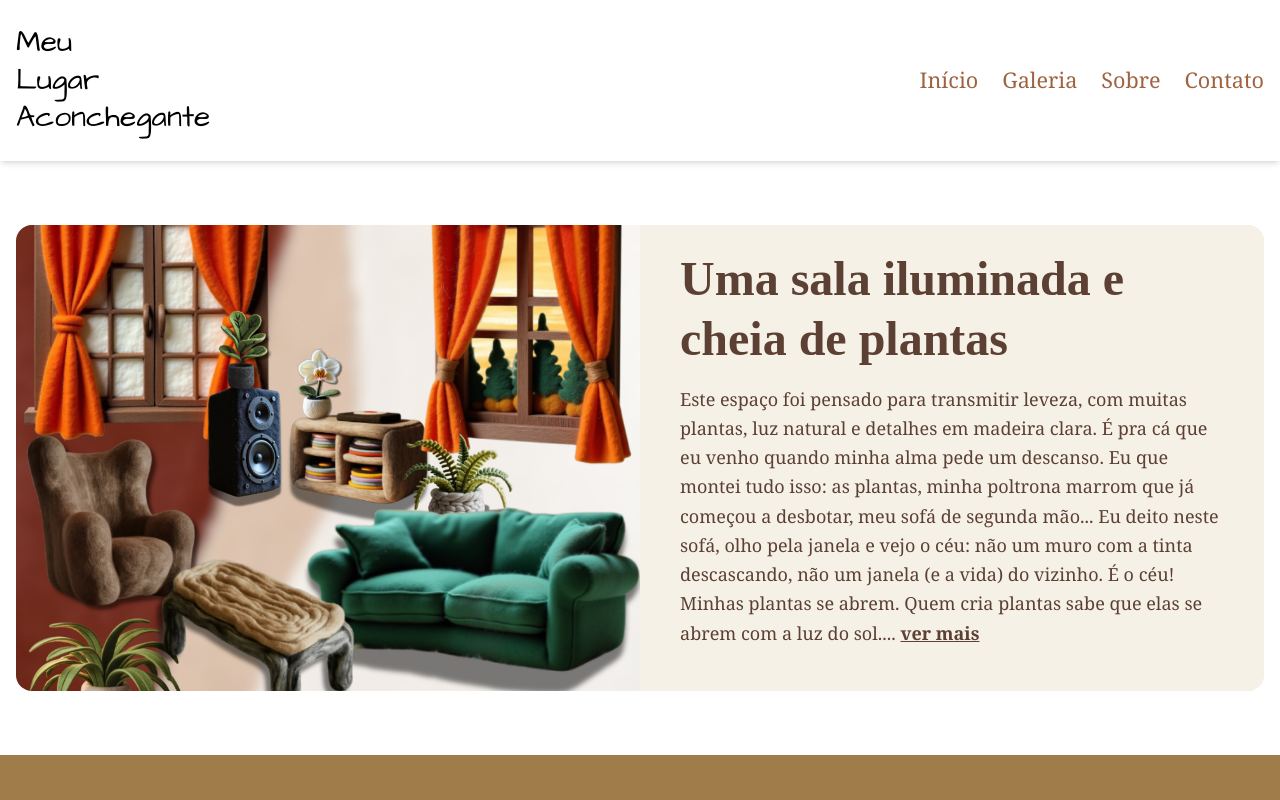
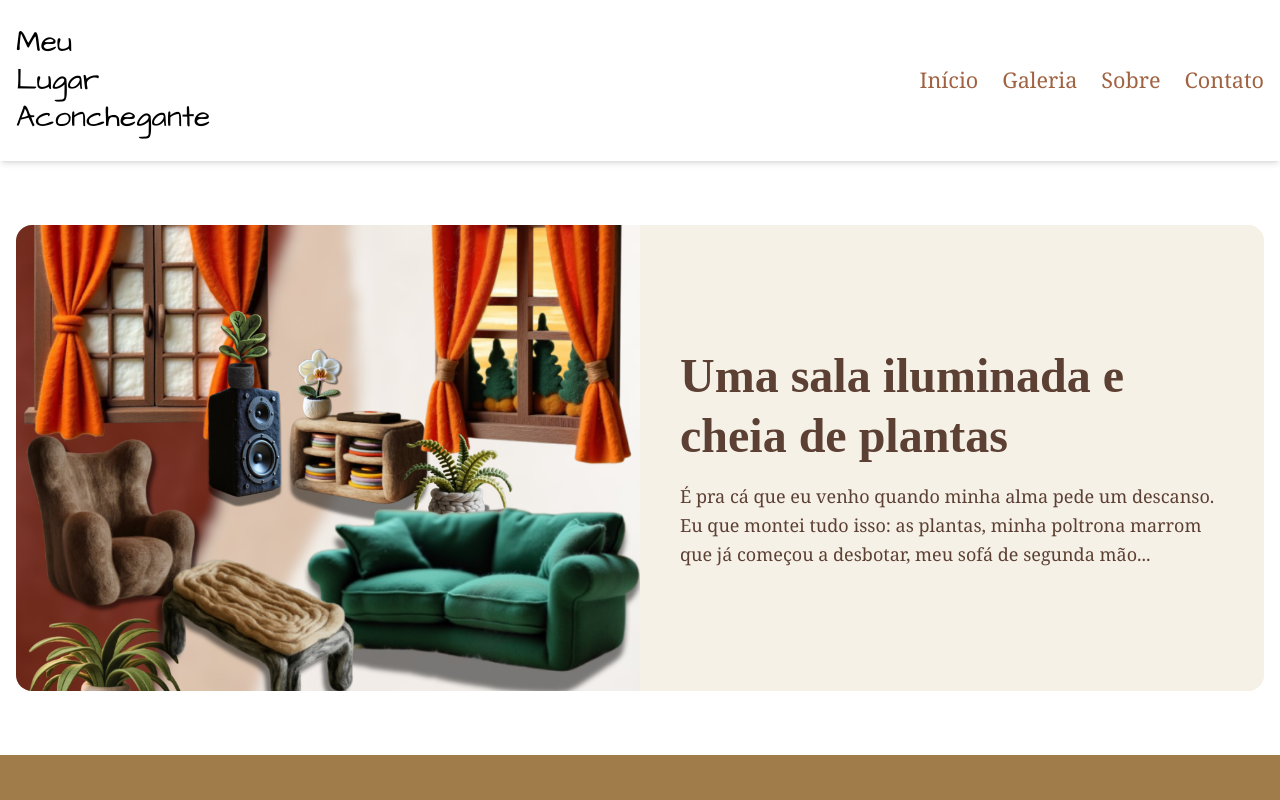
Before and after one commit to Aline-Maria/meu-lugar-aconchegante, a React (Create React App) app: page /meu-lugar-aconchegante/ in a window 1280 px wide. Shown: the top 800 px of the page. Built offline with nearby package versions, Linux system fonts and the light colour scheme.

Commit message:
Remove 'ver mais' e insere texto customizável no PostCard

```diff
--- a/src/components/PostCard.js
+++ b/src/components/PostCard.js
@@ -1,12 +1,6 @@
 import React from 'react';
 
-export default function PostCard({ onClick }) {
-  const fullText = `Este espaço foi pensado para transmitir leveza, com muitas plantas, luz natural e detalhes em madeira clara.
-É pra cá que eu venho quando minha alma pede um descanso. Eu que montei tudo isso: as plantas, minha poltrona marrom que já começou a desbotar, meu sofá de segunda mão... Eu deito neste sofá, olho pela janela e vejo o céu: não um muro com a tinta descascando, não um janela (e a vida) do vizinho. É o céu! Minhas plantas se abrem. Quem cria plantas sabe que elas se abrem com a luz do sol. Lá fora também tem árvores e o cheiro do ar fica uma delícia quando chove, mas hoje eu vejo o dourado do crepúsculo. Aqui eu estou protegida, eu posso respirar num ritmo mais calmo, eu posso ouvir as minhas músicas. E eu nem sei por que comprei essa caixa de som enorme, não gosto de barulho, deixo o som fica baixinho e minha mente vai se acalmando… se acalmando… Eu sinto meu coração batendo, o céu está ficando cada vez mais escuro. Tudo deu certo, no fim das contas. Eu tenho o meu lugar, é do jeito que eu sonhei. Não sei se é muito cedo pra dizer isso, mas eu estou feliz!`;
-
-  const charLimit = 500;
-  const truncatedText = fullText.length > charLimit ? fullText.slice(0, charLimit).trimEnd() + "..." : fullText;
-
+export default function PostCard({ onClick, customText = "É pra cá que eu venho quando minha alma pede um descanso. Eu que montei tudo isso: as plantas, minha poltrona marrom que já começou a desbotar, meu sofá de segunda mão..." }) {
   return (
     <div
       role="button"
@@ -30,23 +24,13 @@ export default function PostCard({ onClick }) {
       </div>
 
       {/* LADO DIREITO - TÍTULO E TEXTO */}
-      <div className="w-1/2 h-full flex flex-col justify-start px-10 py-6 gap-4 bg-neve overflow-hidden">
+      <div className="w-1/2 h-full flex flex-col justify-center px-10 py-6 gap-4 bg-neve overflow-hidden">
         <h1 className="text-5xl font-gwendolyn font-bold leading-tight text-cafe">
           Uma sala iluminada e cheia de plantas
         </h1>
 
         <p className="text-cafe font-hand text-[18px] leading-relaxed">
-          {truncatedText}{" "}
-          {fullText.length > charLimit && (
-            <a
-              href="/meu-lugar-aconchegante/post/1"
-              className="font-bold underline text-cafe cursor-pointer"
-              aria-label="Ver mais detalhes do post"
-              onClick={(e) => e.stopPropagation()} // evita disparo do clique geral do card
-            >
-              ver mais
-            </a>
-          )}
+          {customText}
         </p>
       </div>
     </div>
--- a/src/posts/Post1.js
+++ b/src/posts/Post1.js
@@ -180,7 +180,7 @@ export default function Post1({ fundocardWidth = 570, fundocardHeight = 500, tex
 
             <p>
               Eu deito neste sofá, olho pela janela e vejo o céu: não um muro com a tinta descascando,
-              não um janela (e a vida) do vizinho. É o céu! Minhas plantas se abrem. Quem cria plantas sabe
+              não uma janela (e a vida) do vizinho. É o céu! Minhas plantas se abrem. Quem cria plantas sabe
               que elas se abrem com a luz do sol. Lá fora também tem árvores e o cheiro do ar fica uma delícia
               quando chove, mas hoje eu vejo o dourado do crepúsculo.
             </p>
```
